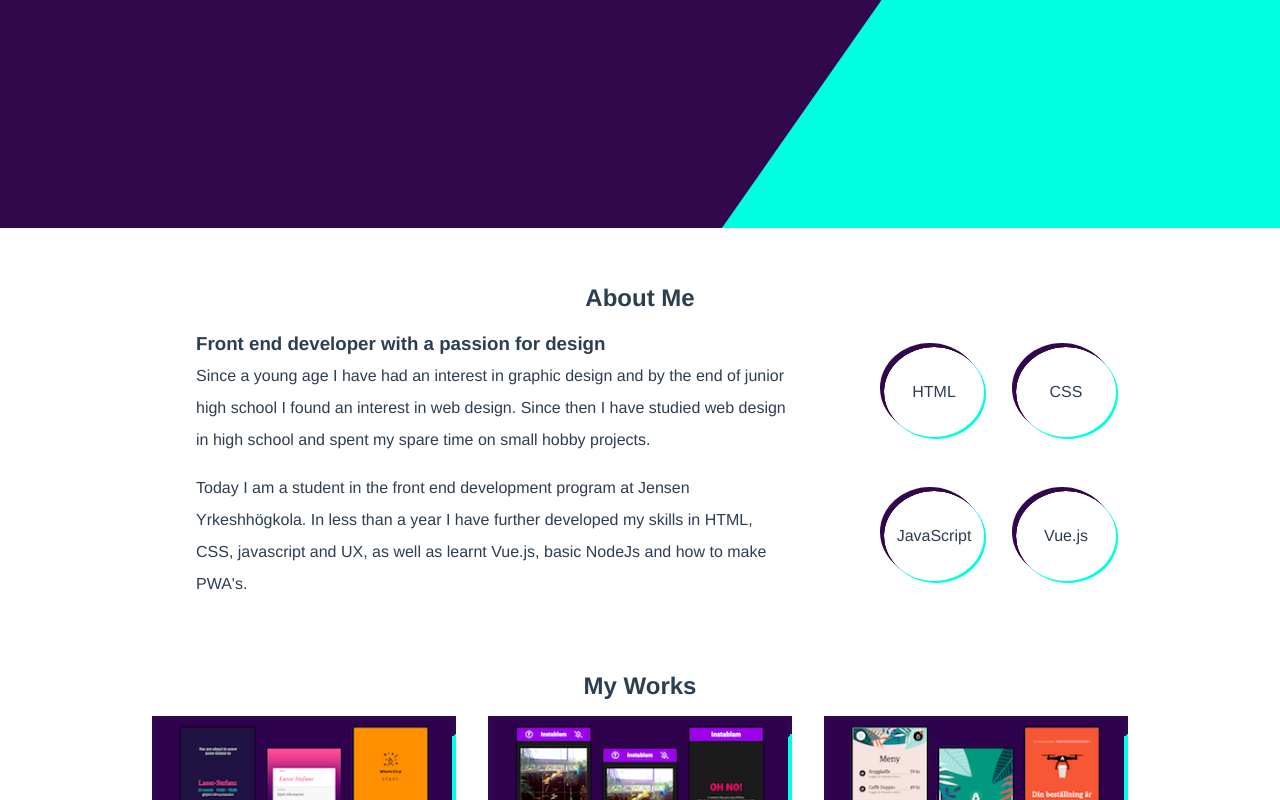
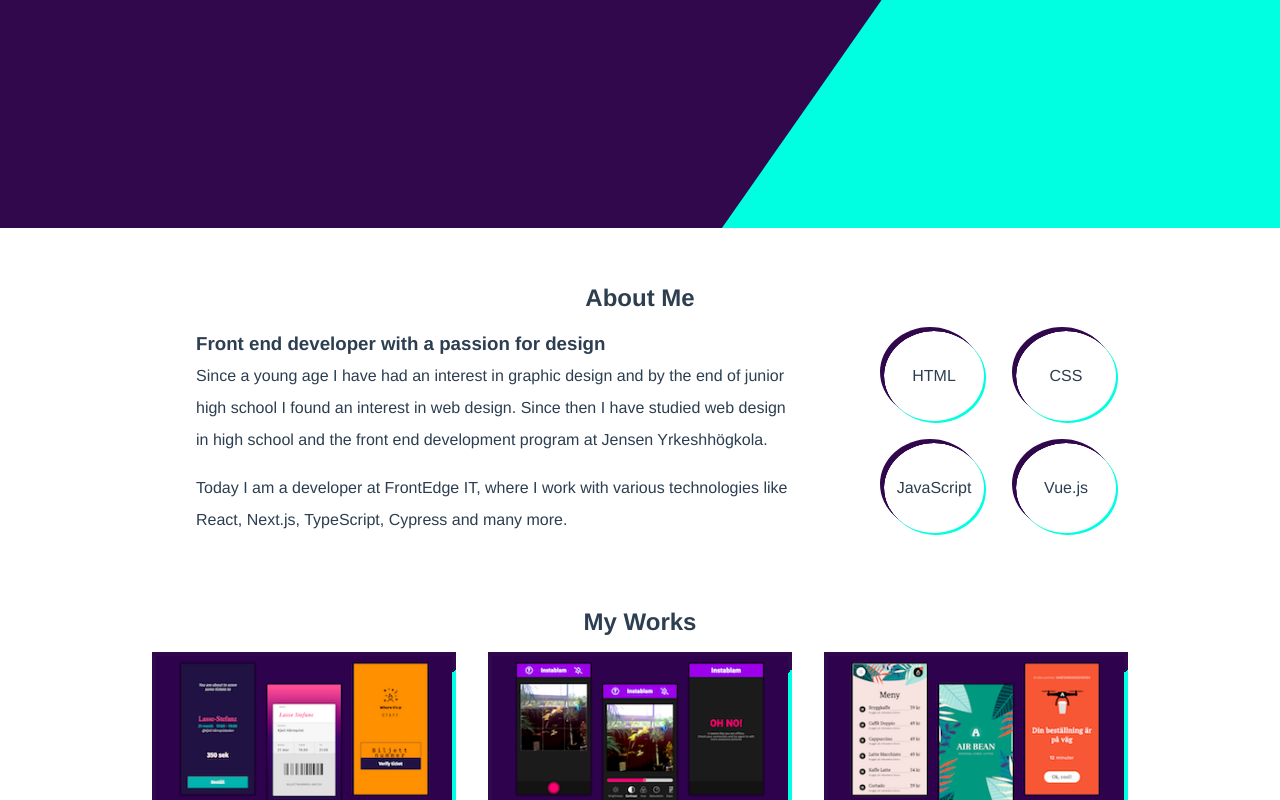
Before and after one commit to jensengbg-johanna-jansson/portfolio, a Vue app: page /#/ in a window 1280 px wide. Shown: the part 508-1308 px from the top of the page. Built offline with nearby package versions, Linux system fonts and the light colour scheme.

Commit message:
Update About me text

```diff
--- a/src/components/About.vue
+++ b/src/components/About.vue
@@ -4,8 +4,8 @@
         <article class="about-content">
             <div class="about-content-info">
                 <h3 class="about-content-info-header">Front end developer with a passion for design</h3>
-                <p class="about-content-info-text">Since a young age I have had an interest in graphic design and by the end of junior high school I found an interest in web design. Since then I have studied web design in high school and spent my spare time on small hobby projects.</p>
-                <p class="about-content-info-text">Today I am a student in the front end development program at Jensen Yrkeshhögkola. In less than a year I have further developed my skills in HTML, CSS, javascript and UX, as well as learnt Vue.js, basic NodeJs and how to make PWA's. </p>
+                <p class="about-content-info-text">Since a young age I have had an interest in graphic design and by the end of junior high school I found an interest in web design. Since then I have studied web design in high school and the front end development program at Jensen Yrkeshhögkola.</p>
+                <p class="about-content-info-text">Today I am a developer at FrontEdge IT, where I work with various technologies like React, Next.js, TypeScript, Cypress and many more.</p>
             </div>
             <aside class="about-competenses">
                 <p class="about-competenses-item">HTML</p>
```
